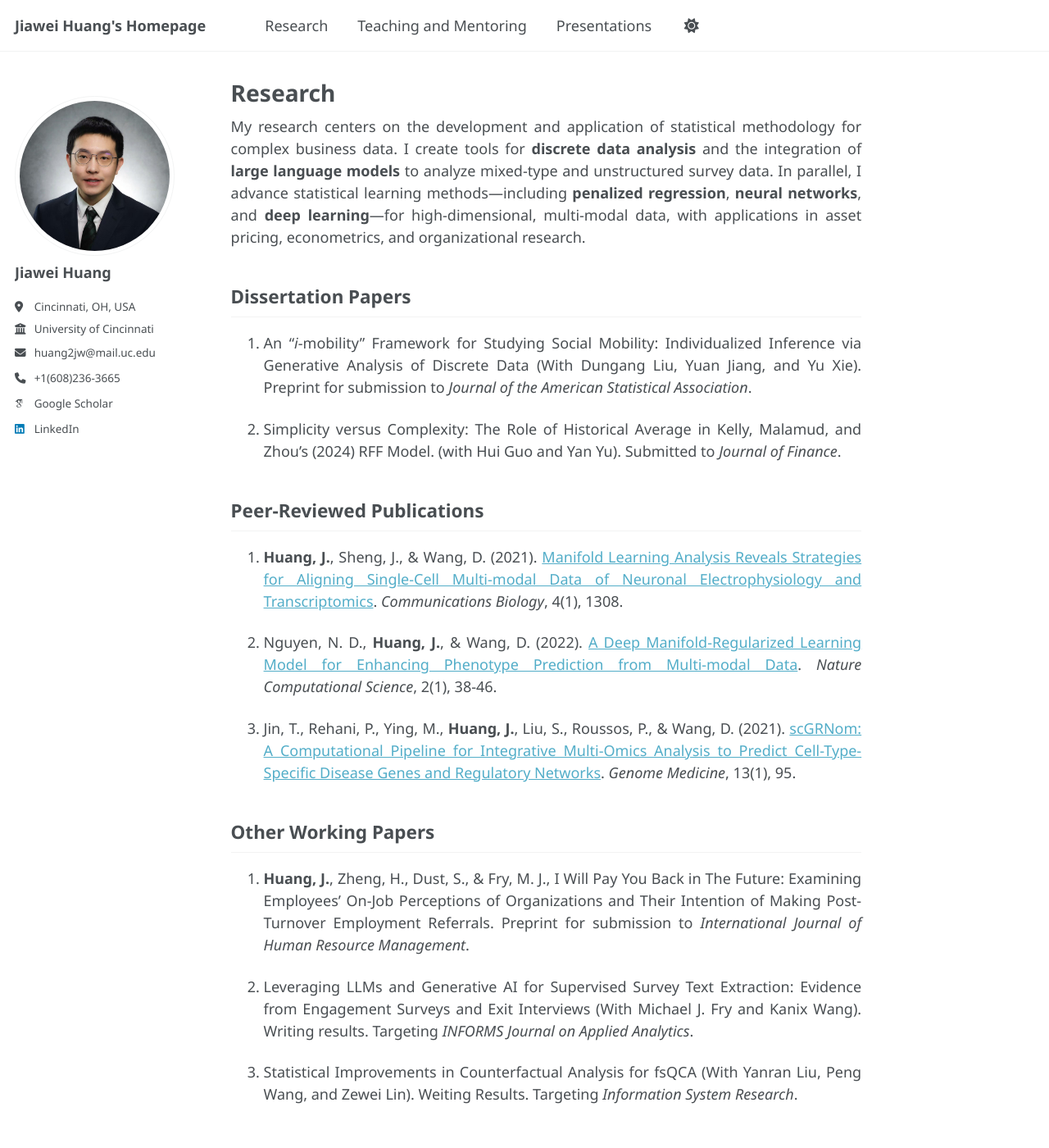
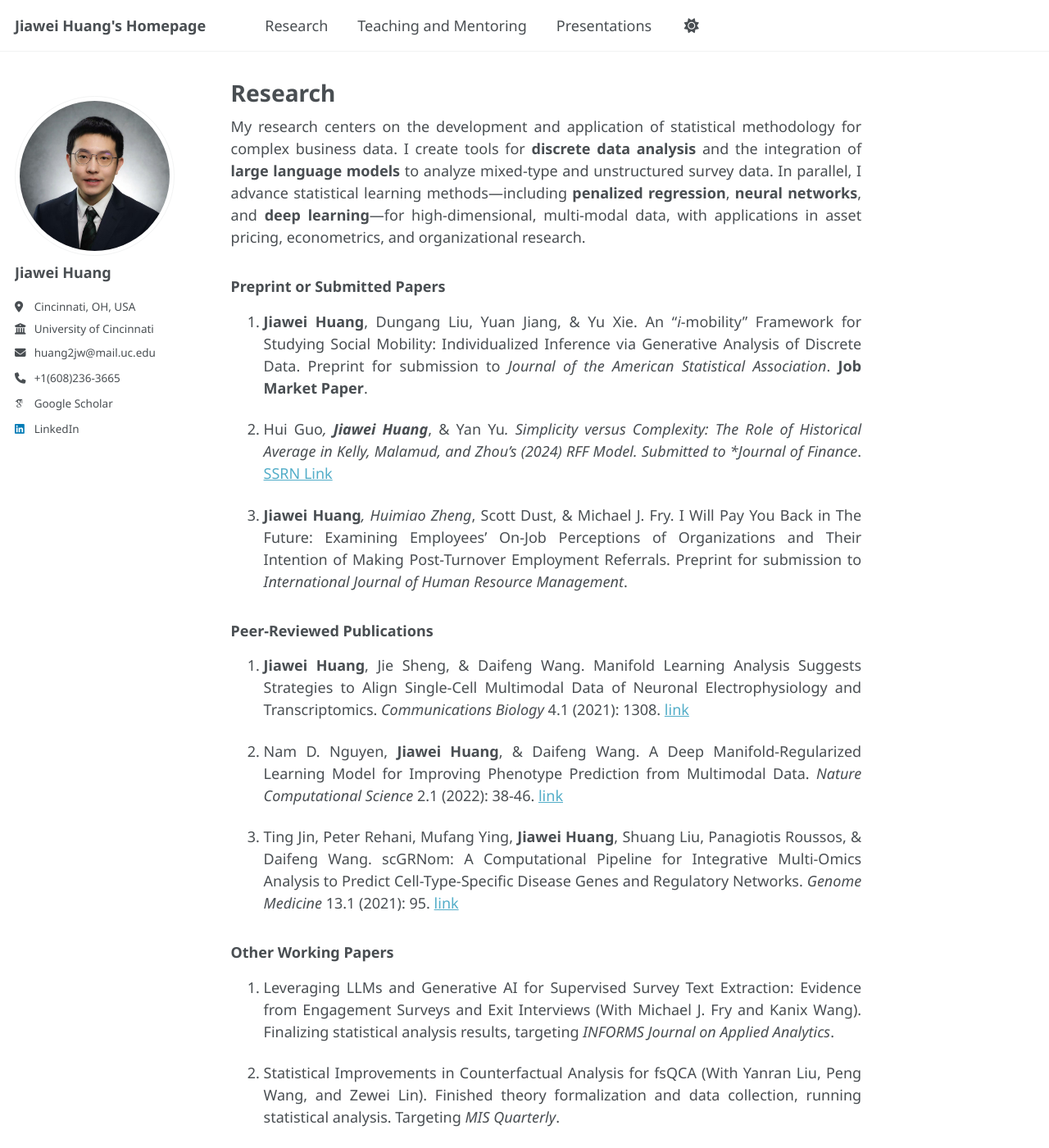
Before and after one commit to Jiawei98/Jiawei98.github.io, a Jekyll site: the page built from _pages/research.md, in a window 1280 px wide and 1400 px high. Shown: the whole window at 82% size. Built offline with Jekyll 4.4.1, drawn with Linux system fonts in a browser that asks for light colours; some web fonts are replaced; a script that is not in the unit is left out.

Commit message:
Update research.md

```diff
--- a/_pages/research.md
+++ b/_pages/research.md
@@ -6,24 +6,24 @@ author_profile: true
 
 My research centers on the development and application of statistical methodology for complex business data. I create tools for **discrete data analysis** and the integration of **large language models** to analyze mixed-type and unstructured survey data. In parallel, I advance statistical learning methods—including **penalized regression**, **neural networks**, and **deep learning**—for high-dimensional, multi-modal data, with applications in asset pricing, econometrics, and organizational research.
 
-## Dissertation Papers
+### Preprint or Submitted Papers
 
-1. An "*i*-mobility" Framework for Studying Social Mobility: Individualized Inference via Generative Analysis of Discrete Data (With Dungang Liu, Yuan Jiang, and Yu Xie). Preprint for submission to *Journal of the American Statistical Association*.
+1. **Jiawei Huang**, Dungang Liu, Yuan Jiang, & Yu Xie. An "*i*-mobility" Framework for Studying Social Mobility: Individualized Inference via Generative Analysis of Discrete Data. Preprint for submission to *Journal of the American Statistical Association*. **Job Market Paper**.
 
-2. Simplicity versus Complexity: The Role of Historical Average in Kelly, Malamud, and Zhou's (2024) RFF Model. (with Hui Guo and Yan Yu). Submitted to *Journal of Finance*.
+2. Hui Guo*, **Jiawei Huang***, & Yan Yu*. Simplicity versus Complexity: The Role of Historical Average in Kelly, Malamud, and Zhou's (2024) RFF Model. Submitted to *Journal of Finance*. [SSRN Link](https://papers.ssrn.com/sol3/papers.cfm?abstract_id=5489967)
 
-## Peer-Reviewed Publications
+3. **Jiawei Huang***, Huimiao Zheng*, Scott Dust, & Michael J. Fry. I Will Pay You Back in The Future: Examining Employees' On-Job Perceptions of Organizations and Their Intention of Making Post-Turnover Employment Referrals. Preprint for submission to *International Journal of Human Resource Management*.
 
-3. **Huang, J.**, Sheng, J., & Wang, D. (2021). [Manifold Learning Analysis Reveals Strategies for Aligning Single-Cell Multi-modal Data of Neuronal Electrophysiology and Transcriptomics](https://www.nature.com/articles/s42003-021-02820-9). *Communications Biology*, 4(1), 1308.
+### Peer-Reviewed Publications
 
-4. Nguyen, N. D., **Huang, J.**, & Wang, D. (2022). [A Deep Manifold-Regularized Learning Model for Enhancing Phenotype Prediction from Multi-modal Data](https://www.nature.com/articles/s43588-021-00185-x). *Nature Computational Science*, 2(1), 38-46.
+4. **Jiawei Huang**, Jie Sheng, & Daifeng Wang. Manifold Learning Analysis Suggests Strategies to Align Single-Cell Multimodal Data of Neuronal Electrophysiology and Transcriptomics. *Communications Biology* 4.1 (2021): 1308. [link](https://www.nature.com/articles/s42003-021-02820-9)
 
-5. Jin, T., Rehani, P., Ying, M., **Huang, J.**, Liu, S., Roussos, P., & Wang, D. (2021). [scGRNom: A Computational Pipeline for Integrative Multi-Omics Analysis to Predict Cell-Type-Specific Disease Genes and Regulatory Networks](https://genomemedicine.biomedcentral.com/articles/10.1186/s13073-021-00912-z). *Genome Medicine*, 13(1), 95.
+5. Nam D. Nguyen, **Jiawei Huang**, & Daifeng Wang. A Deep Manifold-Regularized Learning Model for Improving Phenotype Prediction from Multimodal Data. *Nature Computational Science* 2.1 (2022): 38-46. [link](https://www.nature.com/articles/s43588-021-00185-x)
 
-## Other Working Papers
+6. Ting Jin, Peter Rehani, Mufang Ying, **Jiawei Huang**, Shuang Liu, Panagiotis Roussos, & Daifeng Wang. scGRNom: A Computational Pipeline for Integrative Multi-Omics Analysis to Predict Cell-Type-Specific Disease Genes and Regulatory Networks. *Genome Medicine* 13.1 (2021): 95. [link](https://genomemedicine.biomedcentral.com/articles/10.1186/s13073-021-00912-z)
 
-6. **Huang, J.**, Zheng, H., Dust, S., & Fry, M. J., I Will Pay You Back in The Future: Examining Employees' On-Job Perceptions of Organizations and Their Intention of Making Post-Turnover Employment Referrals. Preprint for submission to *International Journal of Human Resource Management*.
+### Other Working Papers
 
-7. Leveraging LLMs and Generative AI for Supervised Survey Text Extraction: Evidence from Engagement Surveys and Exit Interviews (With Michael J. Fry and Kanix Wang). Writing results. Targeting *INFORMS Journal on Applied Analytics*.
+7. Leveraging LLMs and Generative AI for Supervised Survey Text Extraction: Evidence from Engagement Surveys and Exit Interviews (With Michael J. Fry and Kanix Wang). Finalizing statistical analysis results, targeting *INFORMS Journal on Applied Analytics*.
 
-8. Statistical Improvements in Counterfactual Analysis for fsQCA (With Yanran Liu, Peng Wang, and Zewei Lin). Weiting Results. Targeting *Information System Research*.
+8. Statistical Improvements in Counterfactual Analysis for fsQCA (With Yanran Liu, Peng Wang, and Zewei Lin). Finished theory formalization and data collection, running statistical analysis. Targeting *MIS Quarterly*.
```
